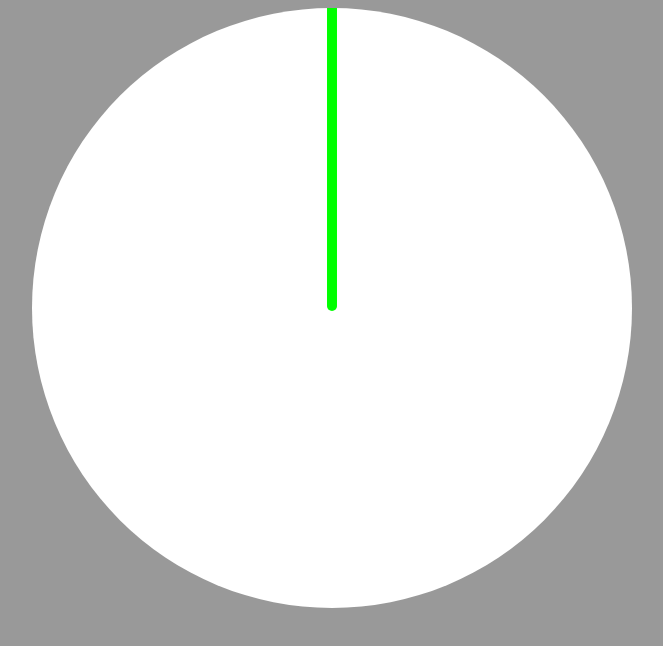
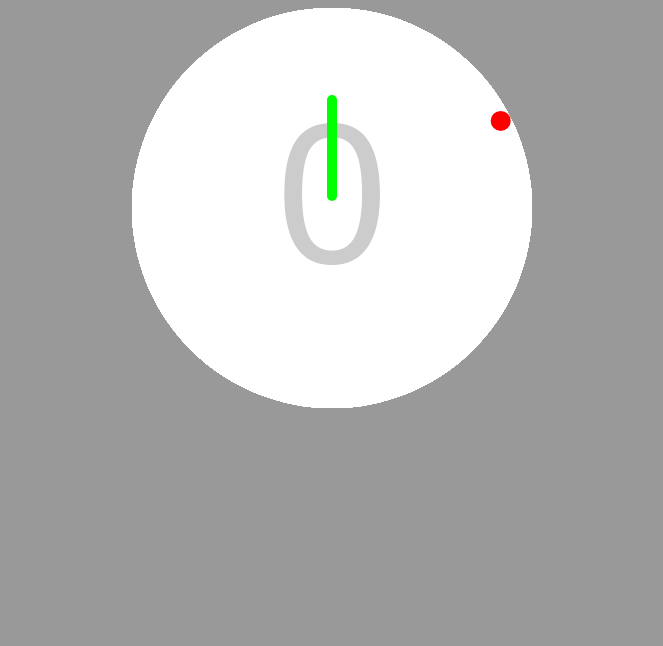
Before and after one commit to defseg/snake360, a plain HTML site: page index.html in a window 1280 px wide. Shown: the whole page, without its empty margins (308-971 px from the left). Drawn offline with Linux system fonts and the light colour scheme.

Commit message:
Add food

```diff
--- a/index.html
+++ b/index.html
@@ -10,10 +10,11 @@
 </head>
 
 <body>
-  <canvas id="game-canvas" width="600" height="600">
+  <canvas id="game-canvas" width="400" height="400">
   </canvas>
 
   <script src="lib/util.js"></script>
+  <script src="lib/food.js"></script>
   <script src="lib/game.js"></script>
   <script src="lib/gameView.js"></script>
   <script src="lib/snake.js"></script>
--- /dev/null
+++ b/lib/food.js
@@ -0,0 +1,27 @@
+(function () {
+  if (typeof SnakeGame === "undefined") window.SnakeGame = {};
+
+  var Food = SnakeGame.Food = function (game, pos) {
+    this.game = game;
+    this.color = "#FF0000";
+    this.pos = pos;
+  }
+
+  Food.rad = 10;
+
+  Food.prototype.draw = function (ctx) {
+    ctx.fillStyle = this.color;
+    ctx.beginPath();
+    ctx.arc(
+      this.pos[0], this.pos[1], Food.rad, 0, 2 * Math.PI, true
+    );
+    ctx.fill();
+  }
+
+  Food.prototype.getEaten = function (snake) {
+    snake.length += 50;
+    // TODO make this better
+    this.game.foods = [];
+  }
+
+})();
--- a/lib/game.js
+++ b/lib/game.js
@@ -2,17 +2,17 @@
   if (typeof SnakeGame === "undefined") window.SnakeGame = {};
 
   var Game = SnakeGame.Game = function (width, height) {
-    this.width = width;
-    this.height = height;
+    this.dim = width;
+    // width and height should always be equal
+    this.rad = this.dim / 2;
 
-    // width and height should always be equal
-    this.rad = this.width / 2;
-
+    this.foods = [];
     this.snake = new SnakeGame.Snake(this);
   }
 
   Game.prototype.step = function () {
     this.checkKeys();
+    this.checkFood();
     this.snake.step();
   }
 
@@ -21,10 +21,29 @@
     if (key.isPressed("right")) this.snake.rotate(-8);
   }
 
+  Game.prototype.checkFood = function () {
+    if (this.foods.length === 0) {
+      this.foods.push(new SnakeGame.Food(this, this.foodCoords()));
+    }
+  }
+
+  Game.prototype.foodCoords = function () {
+    // Generate the coords in polar, then convert to Cartesian.
+    // Not going to bother with degToRad here.
+    var r = Math.random() * (this.rad - SnakeGame.Food.rad);
+    var phi = Math.random() * Math.PI * 2;
+
+    var x = r * Math.cos(phi);
+    var y = r * Math.sin(phi);
+
+    return [x + this.rad, y + this.rad];
+  }
+
   Game.prototype.draw = function (ctx) {
     ctx.clearRect(0, 0, this.width, this.height);
     ctx.fillStyle = "#999999";
     ctx.fillRect(0, 0, this.width, this.height);
+
     ctx.fillStyle = "#FFFFFF";
     ctx.beginPath();
     ctx.arc(
@@ -32,6 +51,15 @@
     );
     ctx.fill();
 
+    ctx.fillStyle = "#CCCCCC";
+    ctx.font = "200px sans-serif";
+    ctx.textAlign = 'center';
+    ctx.textBaseline = 'middle';
+    ctx.fillText(this.snake.foodsEaten, this.rad, this.rad);
+
+    this.foods.forEach (function (food) {
+      food.draw(ctx);
+    })
     this.snake.draw(ctx);
   }
 
--- a/lib/snake.js
+++ b/lib/snake.js
@@ -3,18 +3,17 @@
 
   var Snake = SnakeGame.Snake = function (game) {
     this.game = game;
-    this.pos = [game.width / 2, game.height / 2]
-    this.segments = [];
     this.segmentRadius = 5;
-    this.length = 300;
-    this.rotation = 180;
-    this.vel = [0, -1];
     this.color = "#00FF00";
     this.spd = 2;
+    this.foodsEaten = 0;
+
+    this.reset();
   }
 
   Snake.prototype.step = function () {
     this.move();
+    this.checkFoods();
     this.checkCollisions();
   }
 
@@ -27,10 +26,23 @@
             Math.cos(SnakeGame.Util.degToRad(this.rotation)) * this.spd];
   }
 
+  Snake.prototype.checkFoods = function () {
+    this.game.foods.forEach (function (food) {
+      if (SnakeGame.Util.dist(this.pos, food.pos) < SnakeGame.Food.rad + this.segmentRadius) {
+        this.foodsEaten++;
+        food.getEaten(this);
+      }
+    }.bind(this));
+  }
+
   Snake.prototype.checkCollisions = function () {
+    if (SnakeGame.Util.dist(this.pos, [this.game.rad, this.game.rad]) > (this.game.rad - this.segmentRadius)) {
+      this.reset();
+    }
+
     this.segments.slice(10).forEach (function (segment) {
       if (SnakeGame.Util.dist(this.pos, segment) < this.segmentRadius) {
-        console.log('bonk')
+        this.reset();
       }
     }.bind(this))
   }
@@ -56,4 +68,13 @@
     }.bind(this))
   }
 
+  Snake.prototype.reset = function () {
+    this.pos = [this.game.dim / 2, this.game.dim / 2]
+    this.segments = [];
+    this.rotation = 180;
+    this.vel = [0, -1];
+    this.length = 50;
+    this.foodsEaten = 0;
+  }
+
 })();
```
